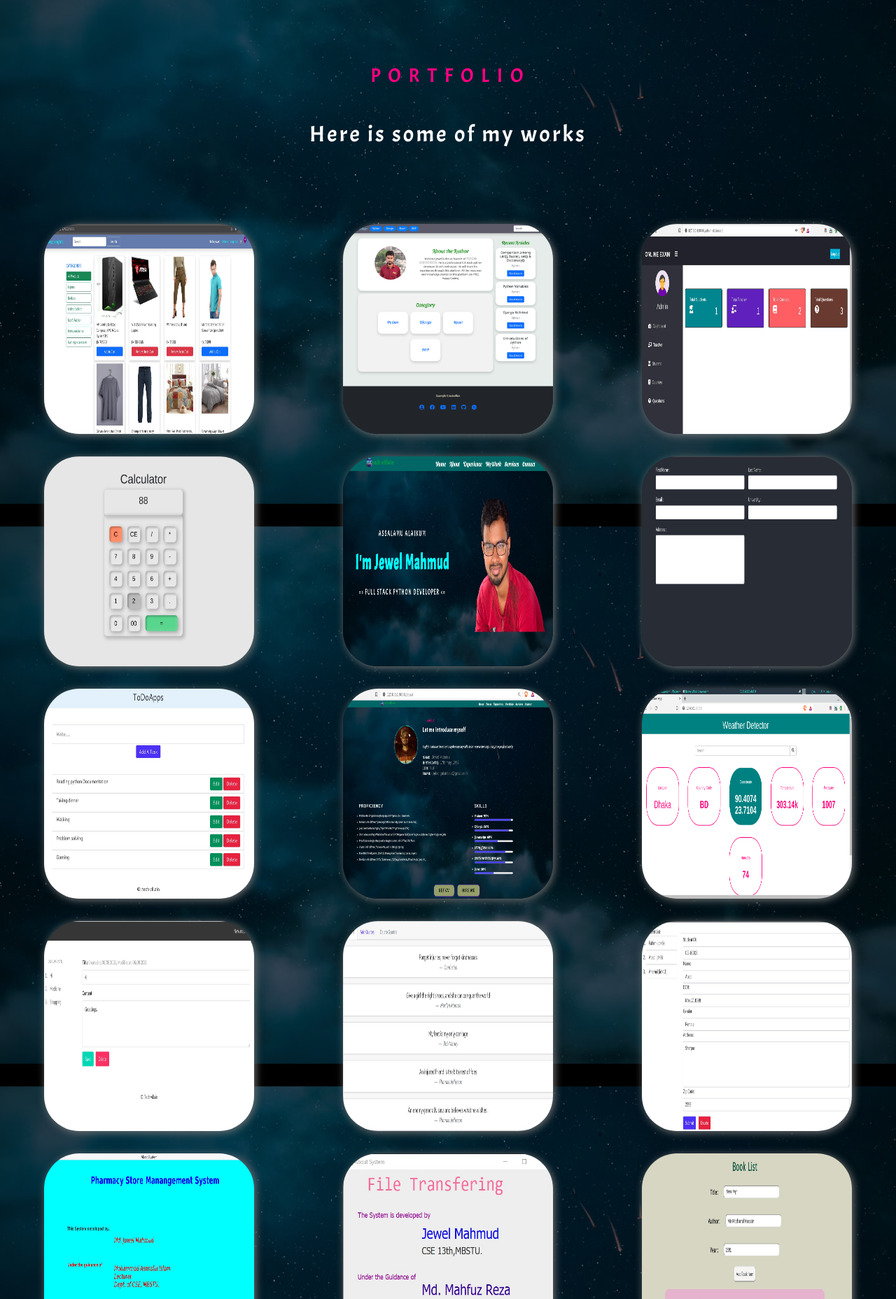
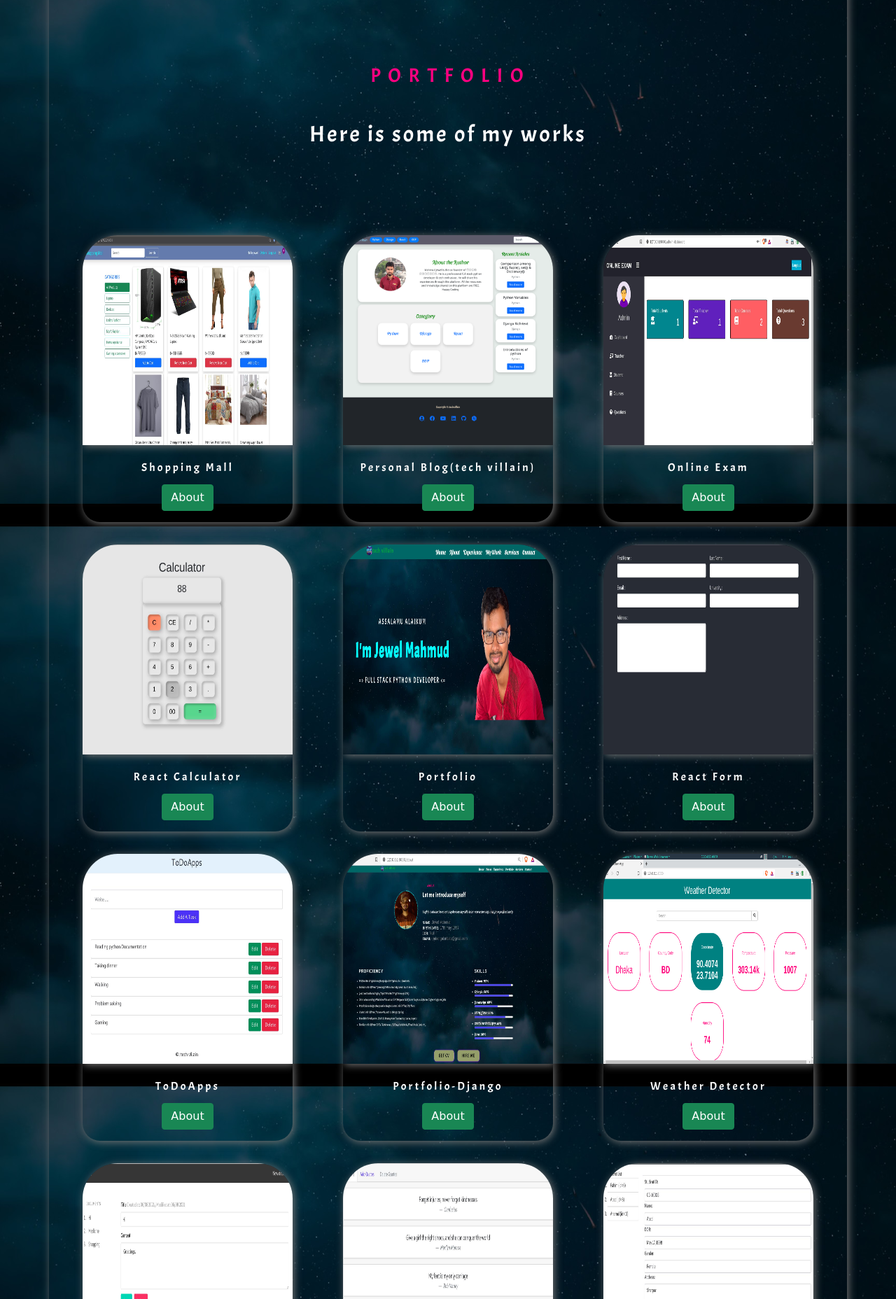
Before and after one commit to MahmudJewel/Django_portfolio, a Django app: page /portfolio in a window 1280 px wide. Shown: the part 64-1920 px from the top of the page at 70% size. Run offline with Django 3.2, Linux system fonts and the light colour scheme; some libraries are stand-ins or nearby versions; some web fonts are replaced.

Commit message:
some designed changed on protfolio

```diff
--- a/static/css/main.css
+++ b/static/css/main.css
@@ -705,8 +705,9 @@ nav{
 	padding-bottom: 5rem;
 
 	margin-top: 0.5rem;
-	border-radius: 50px;
-	box-shadow: 2px 2px 12px #737373;*/
+	/* border-radius: 50px; */
+	/* box-shadow: 2px 2px 12px #737373; */
+	z-index: 2;
 }
 
 #portfolio .top div{
@@ -727,6 +728,8 @@ nav{
 
 #portfolio .projects .screenshot{
 	position: relative;
+	justify-content: center;
+	text-align: center;
 }
 
 #portfolio .projects .screenshot .over{
@@ -752,17 +755,18 @@ nav{
 
 #portfolio .projects .screenshot:hover .over{
 	opacity: .5;
+	height: 75%;
 	transition: all 0.3s ease;
 }
 
 #portfolio img{
-	margin: 1rem 1rem;
+	margin: 2rem 1rem 0 1rem;
 }
 
 #portfolio .projects img{
 	height: 300px;
 	width: 300px;
-	border-radius: 50px;
+	border-radius: 50px 50px 0 0;
 	box-shadow: 2px 2px 12px #737373;
 }
 
--- a/templates/Portfolio.html
+++ b/templates/Portfolio.html
@@ -9,47 +9,60 @@
   <head>
     {% include 'head.html' %}
   </head>
-	<body style="font-family: 'Sansita Swashed', cursive;
+  <body
+    style="
+      font-family: 'Sansita Swashed', cursive;
       color: white;
       background: #151515 url('../static/img/bg.jpg'); /*no-repeat center top;*/
       background-repeat: repeat;
-		background-position: center ;
+      background-position: center;
       background-size: cover;
       background-attachment: fixed;
       width: 100%;
       height: auto;
-		min-height: auto;">
-
+      min-height: auto;
+    "
+  >
     <!--===================== start  Navigations   =========================-->
     <nav>{% include 'nav.html' %}</nav>
     <!--===================== end  Navigations   =========================-->
     <!--===================== start  My Work   =========================-->
-	<section id="portfolio">
-		<div class="top center-text" data-aos="fade-right" data-aos-delay="300" >
+    <section id="portfolio" class="container">
+      <div class="top center-text" data-aos="fade-right" data-aos-delay="300">
         <div class="">
-				<h3> P O R T F O L I O</h3>
+          <h3>P O R T F O L I O</h3>
         </div>
         <div>
           <h2>Here is some of my works</h2>
         </div>
       </div>
-		<div class="projects" data-aos="fade-up" data-aos-delay="300"  >
-			<div class="projects" data-aos="fade-up" data-aos-delay="300"  >
+      <div class="projects" data-aos="fade-up" data-aos-delay="300">
+        <div class="projects" data-aos="fade-up" data-aos-delay="300">
           {% for app in apps %}
           <div class="screenshot">
             <div class="over">
-						<a href="{{app.link}}" target="_blank">
-							{{app.title}}
-						</a>
+              <a href="{{app.link}}" target="_blank"> {{app.title}} </a>
               <p>{{app.desc}}</p>
             </div>
-					<img src="{{app.img}}">
+            <img src="{{app.img}}" />
+            <div style="
+                        margin: 0 1rem 0 1rem;
+                        padding: 1rem;
+                        border-radius: 0 0 25px 25px;
+                        box-shadow: 2px 2px 12px #737373;
+                        width: 300px;">
+              <h6>{{app.title}}</h6>
+              <!-- <p>Django project</p> -->
+              <a href="{{app.link}}" target="_blank" class="btn btn-success">About</a>
             </div>
+          </div>
+
           {% endfor %}
         </div>
       </div>
       <!--================== Start Next-Previous =====================-->
-		<div class="f-social" style="padding-top: 100px;"> <!--I called footer to design -->
+      <div class="f-social" style="padding-top: 100px">
+        <!--I called footer to design -->
         <ul>
           <li>
             <a href="/experience" class="previous" title="previous">
@@ -66,9 +79,6 @@
       <!--=================== End Next-Previous ======================-->
     </section>
     <!--===================== end  My Work   =========================-->
-		<div>
-			{% include 'footer.html' %}
-		</div>
-
+    <div>{% include 'footer.html' %}</div>
   </body>
 </html>
```
Lines whose indentation alone changed are shown as unchanged.
